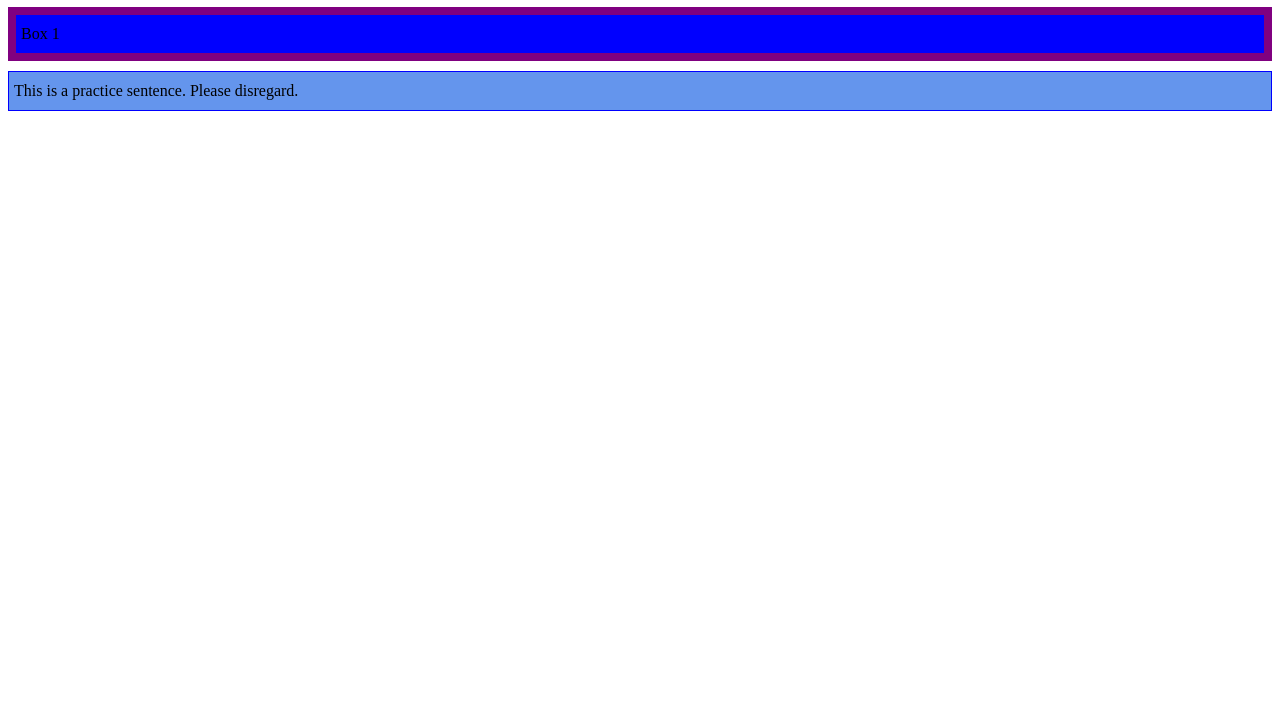
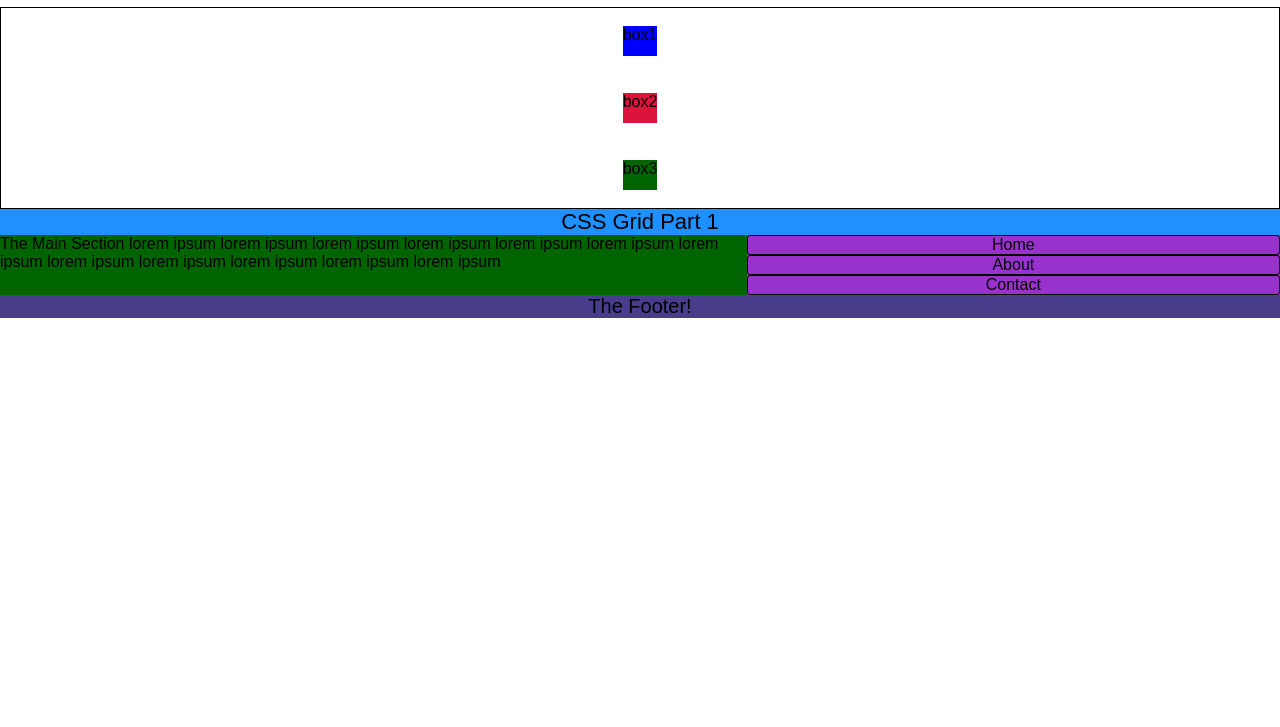
Before and after one commit to aaronhensley/vschool, a plain HTML site: page css-practice/index.html in a window 1280 px wide. Shown: the part 73-800 px from the top of the page. Drawn offline with Linux system fonts and the light colour scheme.

Commit message:
Started the CSS practice assignmnet

```diff
--- /dev/null
+++ b/css-practice-assignment/styles.css
@@ -0,0 +1,86 @@
+html, body {
+    margin: 0;
+    padding: 0;
+
+}
+#grid-container{
+    display: grid;
+    grid-template-columns: repeat(12, 1fr);
+    width: 500px;
+    margin: 100px;
+    gap: 5px;
+}
+
+#grid-container > div:nth-child(1){
+    height: 30px;
+    background-color: crimson;
+    grid-column: 1/7;
+}
+
+#grid-container > div:nth-child(2){
+    height: 30px;
+    background-color: blue;
+    grid-column: 7/13;
+}
+
+#grid-container > div:nth-child(3){
+    height: 30px;
+    background-color:green;
+    grid-column: 1/2;
+}
+
+#grid-container > div:nth-child(4){
+    height: 30px;
+    background-color: purple;
+    grid-column: 2/13;
+}
+
+#grid-container > div:nth-child(5){
+    height: 30px;
+    background-color: yellow;
+    grid-column: 1/-1;
+}
+
+#grid-container2{
+    display: grid;
+    grid-template-columns: repeat(12, 1fr);
+    grid-template-rows: repeat(6, 1fr);
+    width: 500px;
+    height: 400px;
+    margin: 100px;
+    gap: 4px;
+}
+
+#grid-container2 > div:nth-child(1){
+
+    background-color: crimson;
+    grid-column: 1/13;
+    grid-row: 1/2;
+}
+
+#grid-container2 > div:nth-child(2){
+
+    background-color: blue;
+    grid-column: 1/7;
+    grid-row: 2/7;
+}
+
+#grid-container2 > div:nth-child(3){
+    background-color:green;
+    grid-column: 7/13;
+    grid-row: 2/3;
+}
+
+#grid-container2 > div:nth-child(4){
+
+    background-color: purple;
+    grid-column: 7/10;
+    grid-row: 3/7;
+}
+
+#grid-container2 > div:nth-child(5){
+
+    background-color: purple;
+    grid-column: 10/13;
+    grid-row: 3/7;
+}
--- a/css-practice/index.html
+++ b/css-practice/index.html
@@ -3,13 +3,37 @@
     <head>
         <link rel="stylesheet" href="styles.css"/>
     </head>
-    <main>
+
         <body>
-            <h1 id="head">Hello</h1>
-            <div id="box1">Box 1</div>
-            <div id="box2">This is a practice sentence. Please disregard.</div>
+            <h1 id="header">CSS Flexbox</h1>
+            <div id="flex-container">
+                <div>box1</div>
+                <div>box2</div>
+                <div>box3</div>
+            </div>
+            <div id="grid-container">
+                <header>CSS Grid Part 1</header>
+
+                <nav>
+                    <div>Home</div>
+                    <div>About</div>
+                    <div>Contact</div>
+                </nav>
+
+                <main>
+                    The Main Section
+                    lorem ipsum lorem ipsum lorem ipsum lorem ipsum
+                    lorem ipsum lorem ipsum lorem ipsum lorem ipsum
+                    lorem ipsum lorem ipsum lorem ipsum lorem ipsum
+                </main>
+
+                <footer> The Footer! </footer>
+            </div>
 
         </body>
-    </main>
+
+
     <script src="index.js"></script>
 </html>
+
+<!-- 5 Sematic tags: header, nav, main, footer  -->
--- a/css-practice/styles.css
+++ b/css-practice/styles.css
@@ -1,8 +1,122 @@
-* {
-    box-sizing: border-box;
+
+#header{
+    /* position: fixed; */
+    background-color: dimgrey;
+    display: flex;
+    justify-content: center;
+    align-items: center;
+    color:skyblue
+
 }
+
+#flex-container{
+    display: flex;
+    border: 1px solid black;
+    flex-direction: column;
+        /* Automatically set to row
+        #flex-direction: row (default):
+        - justify-content: left to right
+        - align-items: top to bottom
+
+        #flex-direction: column
+        - justify-content: top to bottom
+        - align-items: left to right*/
+        justify-content:space-around;
+        /* justifies left and right */
+        height: 200px;
+        align-items: center;
+        /* aligns from top to bottom */
+        /* Center is the best way to put stuff right in the middle */
+
+}
+#flex-container > div:nth-child(1){
+    background-color: blue;
+    height: 30px;
+}
+#flex-container > div:nth-child(2){
+    background-color: crimson;
+    height: 30px;
+}
+#flex-container > div:nth-child(3){
+    background-color: darkgreen;
+    height: 30px;
+}
+
+/* Grid Practice */
+
+html, body {
+    margin: 0;
+    padding: 0;
+    font-family: sans-serif;
+}
+
+header {
+    font-size: 22px;
+    background-color: dodgerblue;
+    text-align: center;
+    grid-column: 1/13;
+    /* tells how many lines long it will be */
+
+}
+
+nav {
+    background-color: darkorchid;
+    grid-column: 8/13;
+}
+
+nav > div {
+    border: 1px solid black;
+    border-radius: 3px;
+    text-align: center;
+}
+
+main {
+    background-color: darkgreen;
+    grid-column: 1/8;
+    grid-row: 2/3;
+
+}
+
+footer {
+    font-size: 20px;
+    background-color: darkslateblue;
+    text-align: center;
+    grid-column: 1/13;
+}
+
+#grid-container{
+    display: grid;
+    grid-template-columns: repeat(12, 1fr);
+    /* fractionals allow us to set the width in proportion to the page size, imagine working as percentages*/
+}
+
+/* Check out grid template area
+    Use this to lable:
+        .header {
+    grid-area: h;
+}
+
+.menu {
+    grid-area: m;
+}
+
+.content {
+    grid-area: c;
+}
+
+.footer {
+    grid-area: f;
+}
+grid-template-areas:
+        "m h h h h h h h h h h h"
+        "m c c c c c c c c c c c"
+        "f f f f f f f f f f f f";
+        dots can be used for blank space
+*/
+
+
 /* Mobile Design */
-#box1 {
+/* #box1 {
     border: 1px solid green;
     padding: 10px 5px 10px 5px;
     margin-bottom: 5px;
@@ -12,10 +126,10 @@
     border: 1px solid blue;
    padding: 10px 5px 10px 5px;
    margin-top: 10px;
-}
+} */
 
 /* Larger Phones */
-@media only screen and (min-width: 400px){
+/* @media only screen and (min-width: 400px){
     #box1 {
         border: 4px dashed red;
         padding: 10px 5px 10px 5px;
@@ -29,9 +143,9 @@
        background-color: firebrick;
     }
 
-}
+} */
 /* Tablet */
-@media only screen and (min-width: 650px){
+/* @media only screen and (min-width: 650px){
     #box1 {
         border: 8px solid purple;
         padding: 10px 5px 10px 5px;
@@ -49,7 +163,7 @@
     body {
         background-color: yellow;
     }
-}
+} */
 
 
 
```
Also changed, not shown: css-practice-assignment/index.html (added, +29 -0 lines).
